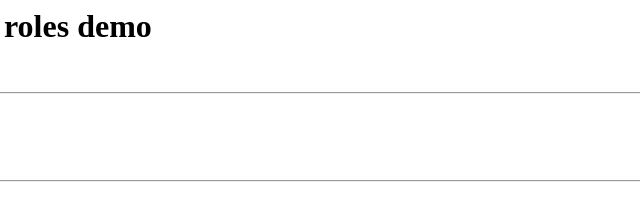
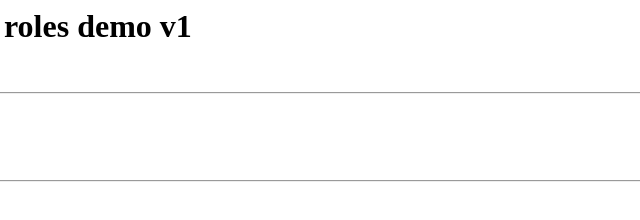
Before and after one commit to anshumanjasrotia/my-custom-roles-app, a plain HTML site: page frontend/index.html in a window 1280 px wide. Shown: the full height of the page, 434-1074 px from the left. Drawn offline with Linux system fonts and the light colour scheme; no server answers.

Commit message:
Update index.html

```diff
--- a/frontend/index.html
+++ b/frontend/index.html
@@ -13,7 +13,7 @@
 </head>
 
 <body>
-    <h1>Azure Static Web Apps custom roles demo</h1>
+    <h1>Azure Static Web Apps custom roles demo v1</h1>
     <div>
         <a href="/.auth/login/aad">Login</a> | <a href="/.auth/logout">Logout</a>
     </div>
```
